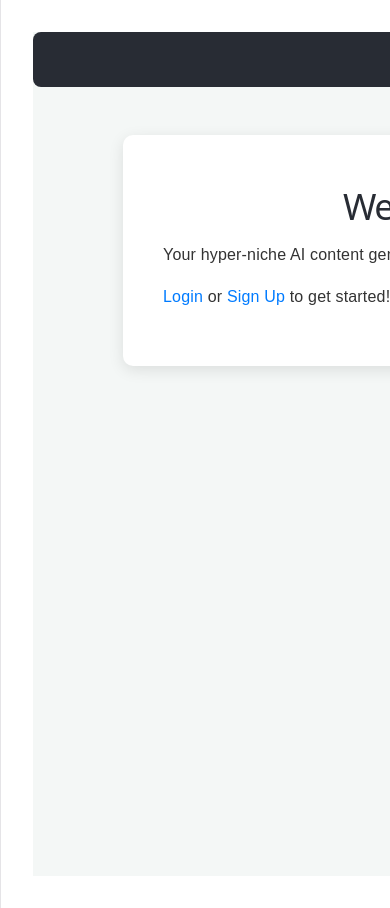
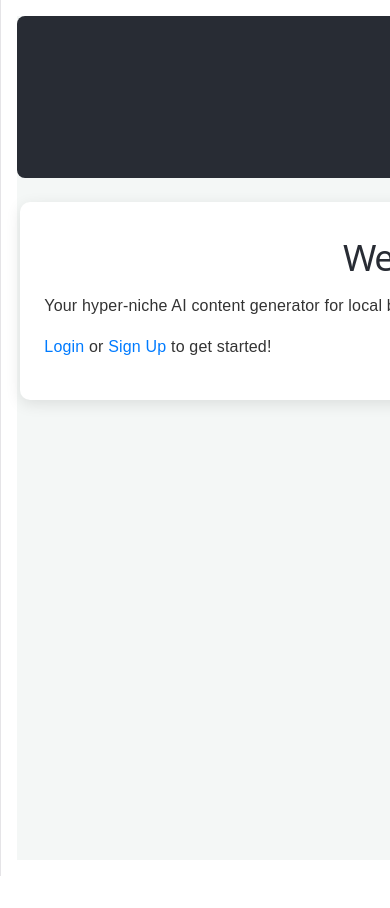
Before and after one commit to lincolnhyde/AIContentFlow, a React (Vite) app: page / in a window 390 px wide. Shown: the top 908 px of the page. After the commit the page ends 876 px from the top, so only its background shows below. Built offline with nearby package versions, Linux system fonts and the light colour scheme.

Commit message:
style: Implement basic mobile responsiveness for UI

```diff
--- a/src/App.css
+++ b/src/App.css
@@ -22,6 +22,7 @@
   background-color: #282c34;
   border-radius: 8px;
   margin-bottom: 2rem;
+  flex-wrap: wrap; /* Allow navbar items to wrap on smaller screens */
 }
 
 .navbar a {
@@ -31,6 +32,7 @@
   font-weight: bold;
   font-size: 1.1rem;
   transition: color 0.3s ease;
+  padding: 5px 0; /* Add vertical padding for touch targets */
 }
 
 .navbar a:hover {
@@ -90,6 +92,7 @@
   font-size: 1rem;
   margin-top: 1rem;
   transition: background-color 0.3s ease;
+  width: auto; /* Ensure buttons don't stretch full width by default */
 }
 
 .auth-container button:hover,
@@ -117,3 +120,41 @@
   white-space: pre-wrap;
   word-wrap: break-word;
 }
+
+/* --- Mobile Responsiveness --- */
+@media (max-width: 768px) {
+  #root {
+    padding: 1rem; /* Reduce overall padding on smaller screens */
+  }
+
+  .navbar {
+    flex-direction: column; /* Stack navbar links vertically */
+    align-items: center;
+    margin-bottom: 1rem;
+  }
+
+  .navbar a {
+    margin: 5px 0; /* Adjust vertical margin for stacked links */
+    width: 100%; /* Make links take full width for easier tapping */
+    text-align: center;
+  }
+
+  .home-container,
+  .auth-container,
+  .dashboard-container {
+    padding: 1.5rem; /* Reduce padding inside containers */
+    margin: 0.5rem auto; /* Adjust margin for smaller screens */
+    max-width: 95%; /* Allow containers to take up more width */
+  }
+
+  .auth-container button,
+  .dashboard-container button {
+    width: 100%; /* Make buttons full width for better touch targets */
+    margin-left: 0;
+    margin-bottom: 10px; /* Add space between stacked buttons */
+  }
+
+  .dashboard-container button + button {
+    margin-left: 0; /* Remove left margin for stacked buttons */
+  }
+}
```
